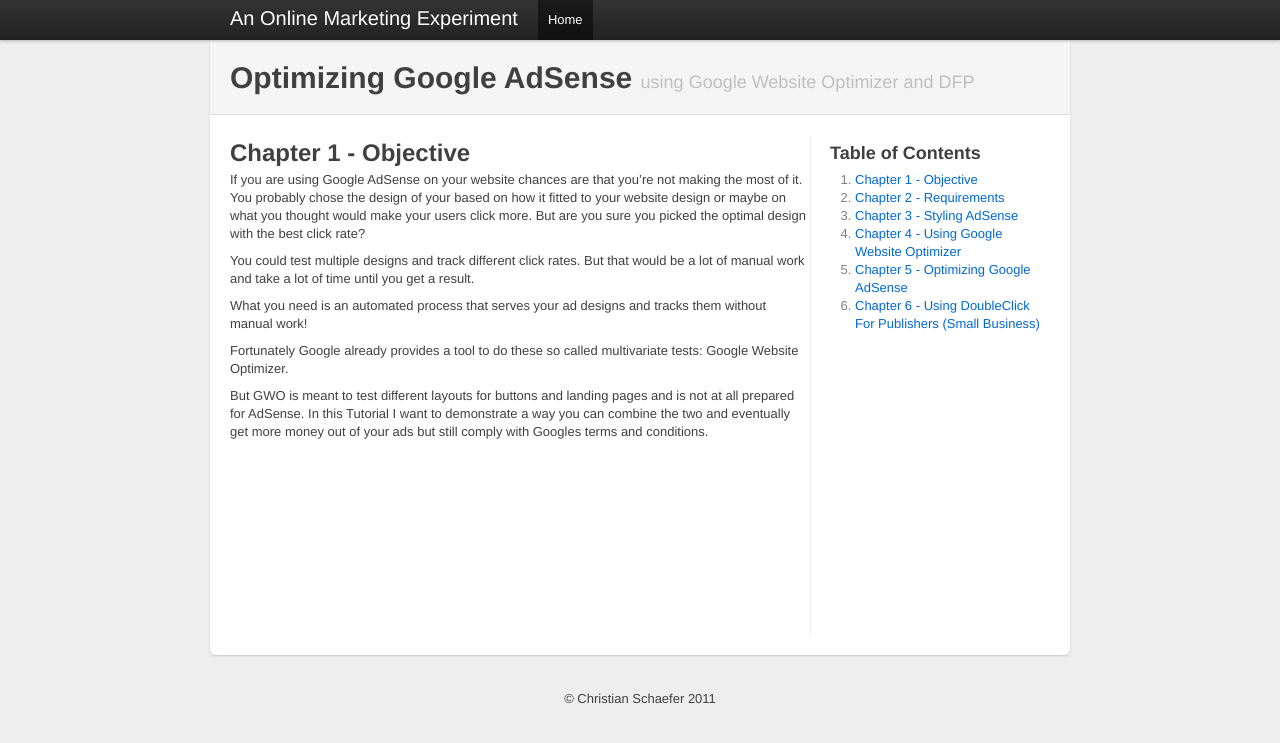
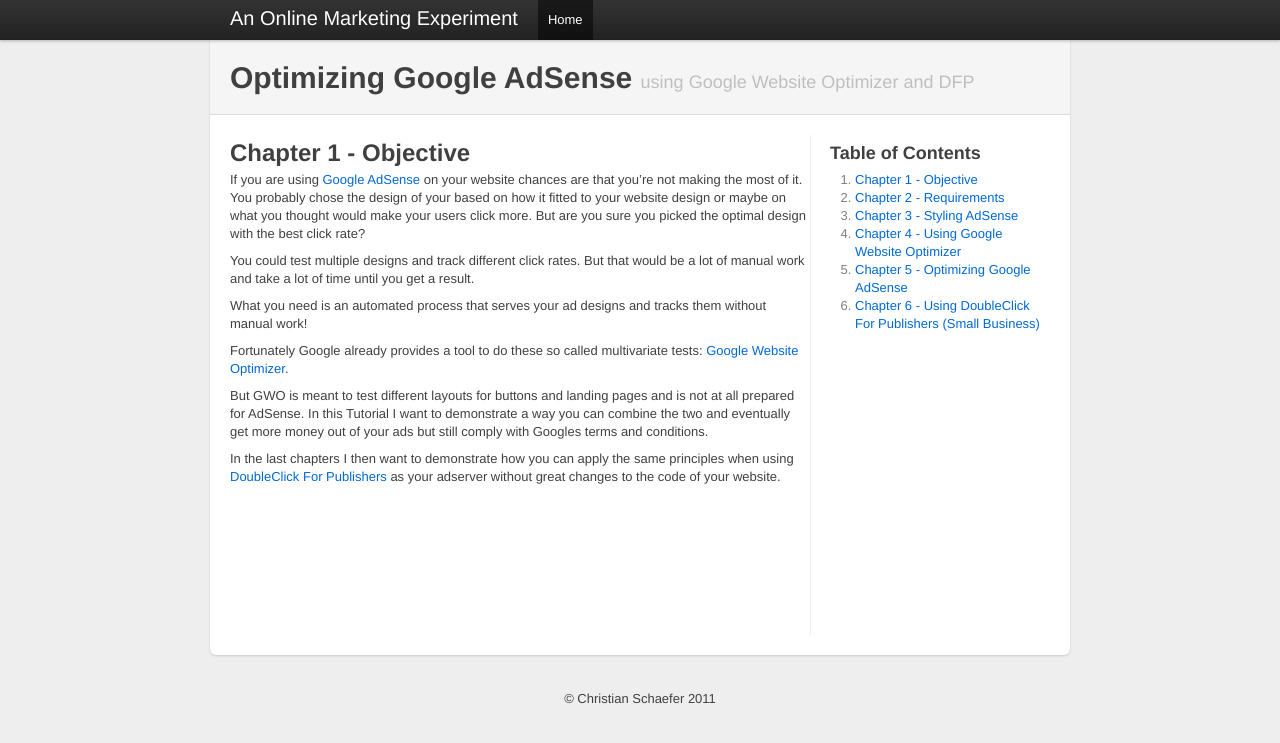
Before and after one commit to a8977338/dfpadsenseoptimiser, a Jekyll site: the page built from chapter-1-objective.md, in a window 1280 px wide. Shown: the top 743 px of the page. Built offline with Jekyll 4.4.1, drawn with Linux system fonts in a browser that asks for light colours.

Commit message:
wrote objective

```diff
--- a/chapter-1-objective.md
+++ b/chapter-1-objective.md
@@ -4,7 +4,7 @@ title: "Chapter 1 - Objective"
 ---
 ## Chapter 1 - Objective
 
-If you are using Google AdSense on your website chances are that you're not making the most of it.
+If you are using [Google AdSense](http://www.google.com/adsense Google AdSense homepage) on your website chances are that you're not making the most of it.
 You probably chose the design of your based on how it fitted to your website design or maybe on what
 you thought would make your users click more. But are you sure you picked the optimal design with
 the best click rate?
@@ -27,9 +27,13 @@ src="http://pagead2.googlesyndication.com/pagead/show_ads.js">
 
 What you need is an automated process that serves your ad designs and tracks them without manual work!
 
-Fortunately Google already provides a tool to do these so called multivariate tests: Google Website
-Optimizer.
+Fortunately Google already provides a tool to do these so called multivariate tests: [Google Website
+Optimizer](http://www.google.com/websiteoptimizer Google Website Optimizer homepage).
 
 But GWO is meant to test different layouts for buttons and landing pages and is not at all prepared
 for AdSense. In this Tutorial I want to demonstrate a way you can combine the two and eventually get
 more money out of your ads but still comply with Googles terms and conditions.
+
+In the last chapters I then want to demonstrate how you can apply the same principles when using
+[DoubleClick For Publishers](http://www.google.com/admanager DoubleClick For Publishers homepage) as
+your adserver without great changes to the code of your website.
```
